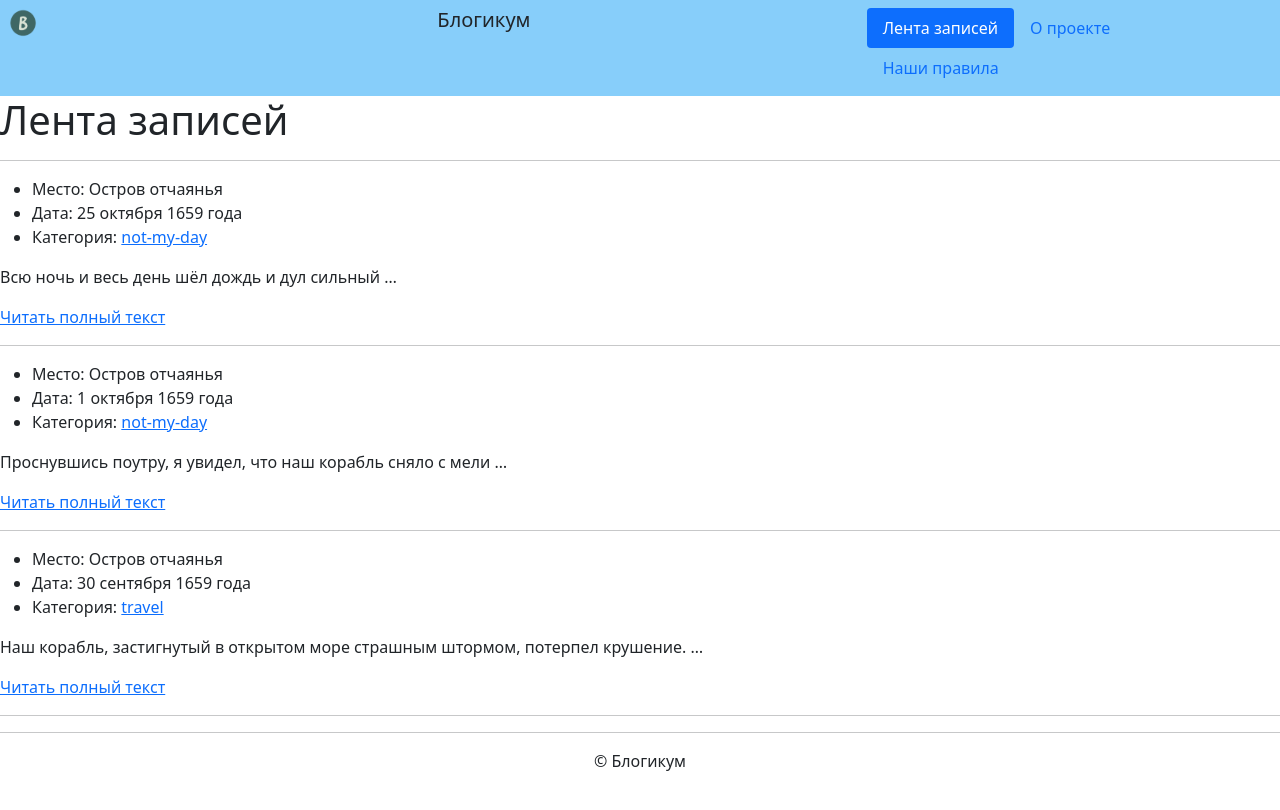
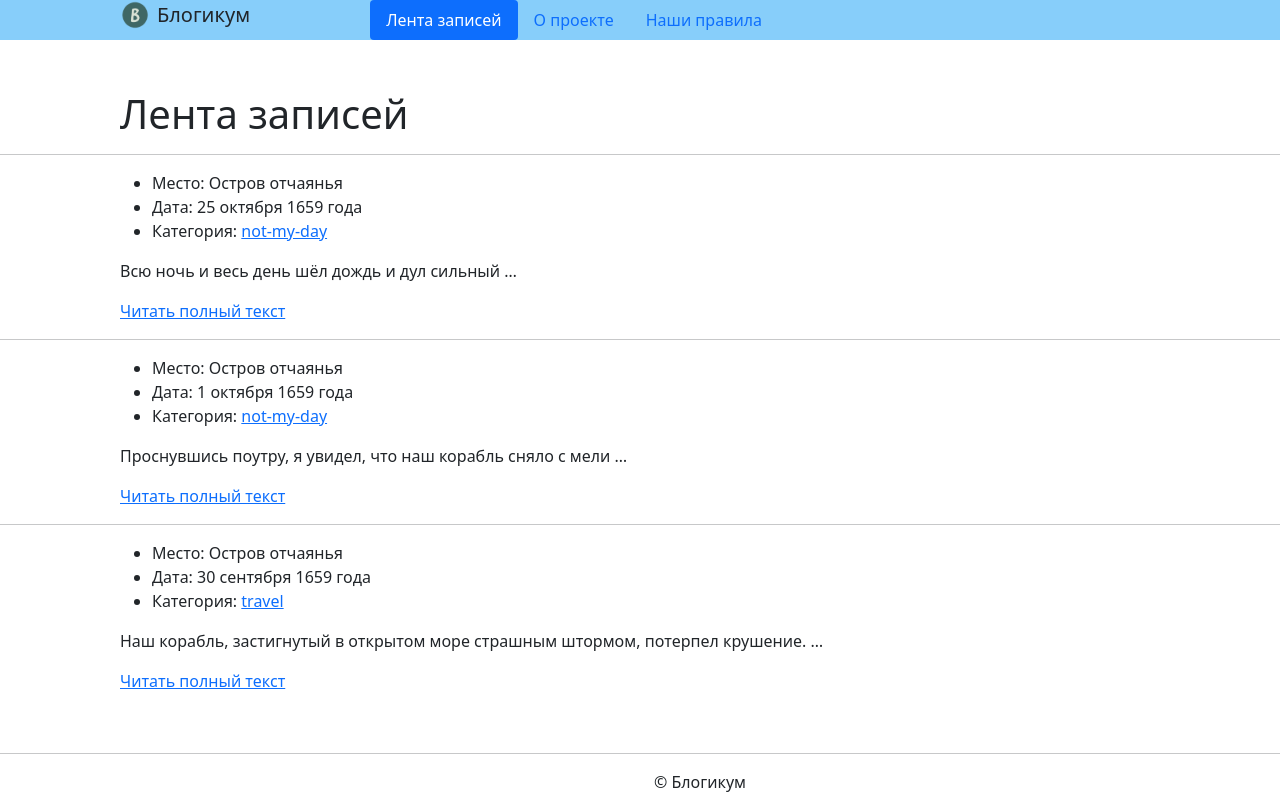
Before and after one commit to frankybanana/django_sprint1, a Django app: page / in a window 1280 px wide. Before the commit the page ends 771 px from the top, so only its background shows below. Run offline with Django 3.2, Linux system fonts and the light colour scheme; some libraries are stand-ins or nearby versions.

Commit message:
some header changes

```diff
--- a/blogicum/templates/blog/index.html
+++ b/blogicum/templates/blog/index.html
@@ -1,5 +1,19 @@
 {% extends 'base.html' %}
 {% block content %}
+<style>
+  ul {
+  margin-left: 120px;
+  }
+  p {
+  margin-left: 120px;
+  }
+  h1 {
+  margin-left: 120px;
+  margin-top: 50px;
+  a {
+  margin-right: 120px;
+  }
+</style>
 <h1>Лента записей</h1>
 <hr>
 {% for post in posts reversed%}
@@ -9,8 +23,10 @@
       <li>Категория: <a class="mt-3 regular-link" href="{% url 'blog:category_posts' post.category %}"> {{ post.category }} </a></li>
     </ul>
       <p>{{ post.text|truncatewords:10 }}</p>
- <a class="mt-3 regular-link" href="{% url 'blog:post_detail' post.id %}">
-              Читать полный текст </a>
+ <p><a class="mt-3 regular-link" href="{% url 'blog:post_detail' post.id %}">
+              Читать полный текст </a></p>
+{% if not forloop.last %}
       <hr>
+     {% endif %}
  {% endfor %}
 {% endblock %}
--- a/blogicum/templates/includes/footer.html
+++ b/blogicum/templates/includes/footer.html
@@ -1,3 +1,9 @@
+<style>
+  footer {
+  margin-top: 60px;
+  }
+</style>
+
 <footer>
   <hr>
   <p align="center">© Блогикум</p>
--- a/blogicum/templates/includes/header.html
+++ b/blogicum/templates/includes/header.html
@@ -1,19 +1,21 @@
 {% load static %}
- <style>
-    .header {
-      background: lightskyblue;
-      padding: 8px;
-    }
-  </style>
-<header>
-    <div class="header">
+<style>
+.my_class {
+display: flex;
+  padding-left: 120px;
+  flex-flow: row nowrap;
+  background: lightskyblue;
+}
+.blogicum {padding-left: 7px;
+font-size: 20px;
+
+}
+</style>
     <link rel="stylesheet" href="{% static 'css/bootstrap.min.css' %}">
-    <div class="row">
-    <div class="col-md-4" ><img src="{% static 'img/logo.png' %}" height="30" alt=""></div>
-    <div class="col-md-4"><h5>Блогикум</h5></div>
+    <div class="my_class"><img src="{% static 'img/logo.png' %}" height="30" alt="">
+    <div class="blogicum">Блогикум</div>
         {% with request.resolver_match.view_name as view_name %}
-        <div class="col-md-4">
-            <ul class="nav nav-pills">
+    <ul class="nav nav-pills">
           <li class="nav-item">
             <a
               class="nav-link {% if view_name == 'blog:index' %} active {% endif %}"
@@ -39,8 +41,5 @@
             </a>
           </li>
         </ul>
+        </div>
         {% endwith %}
-            </div>
-        </div>
-    </div>
-    </header>
```
Also changed, not shown: blogicum/templates/blog/category.html (+7 -0 lines), blogicum/templates/blog/detail.html (+11 -0 lines), blogicum/templates/pages/about.html (+11 -2 lines), blogicum/templates/pages/rules.html (+12 -2 lines).
